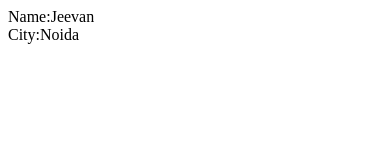
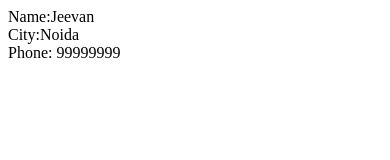
Before and after one commit to jeevansingh901/Github1, a plain HTML site: page index.html in a window 390 px wide. Drawn offline with Linux system fonts and the light colour scheme.

Commit message:
Adding phone no into branch

```diff
--- a/index.html
+++ b/index.html
@@ -4,5 +4,6 @@
   <body>
     <div>Name:Jeevan</div>
     <div>City:Noida</div>
+    <div>Phone: 99999999</div>
   </body>
 </html>
```
